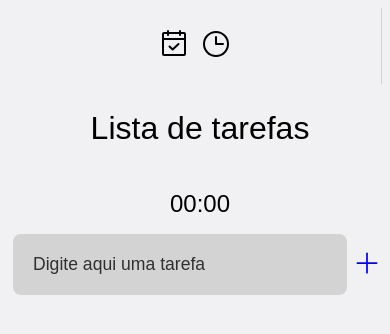
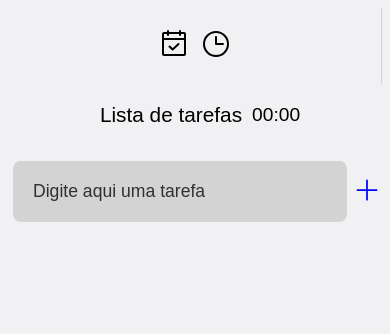
Before and after one commit to clarxyg/todoapp, a React (Vite) app: page / in a window 390 px wide. Shown: the top 334 px of the page. Built offline with nearby package versions, Linux system fonts and the light colour scheme.

Commit message:
fix layout mobile

```diff
--- a/src/components/List.jsx
+++ b/src/components/List.jsx
@@ -17,7 +17,7 @@ export function List() {
             <form className="container_list" onSubmit={(event) => event.preventDefault()}>
                 <div className="container_title">
                     <Title title="Lista de tarefas" />
-                    <h1 style={{ fontWeight: 400, fontSize: '1.5rem' }}>
+                    <h1 className="pomodoro-indicator">
                         00:00
                     </h1>
                 </div>
--- a/src/index.css
+++ b/src/index.css
@@ -51,6 +51,23 @@
 
 .title {
   font-weight: 400;
+}
+
+@media (max-width: 768px) {
+  .title {
+    font-size: 1.3rem;
+  }
+}
+
+.pomodoro-indicator {
+  font-weight: 400;
+  font-size: 1.5rem;
+}
+
+@media (max-width: 768px) {
+  .pomodoro-indicator {
+    font-size: 1.2rem;
+  }
 }
 
 .container_list {
@@ -120,8 +137,9 @@ input::placeholder {
 
 @media (max-width: 768px) {
   .container_title {
-    flex-direction: column;
-    gap: 5px;
+    gap: 10px;
+    justify-content: center;
+    padding-bottom: 20px;
   }
 }
 
```
